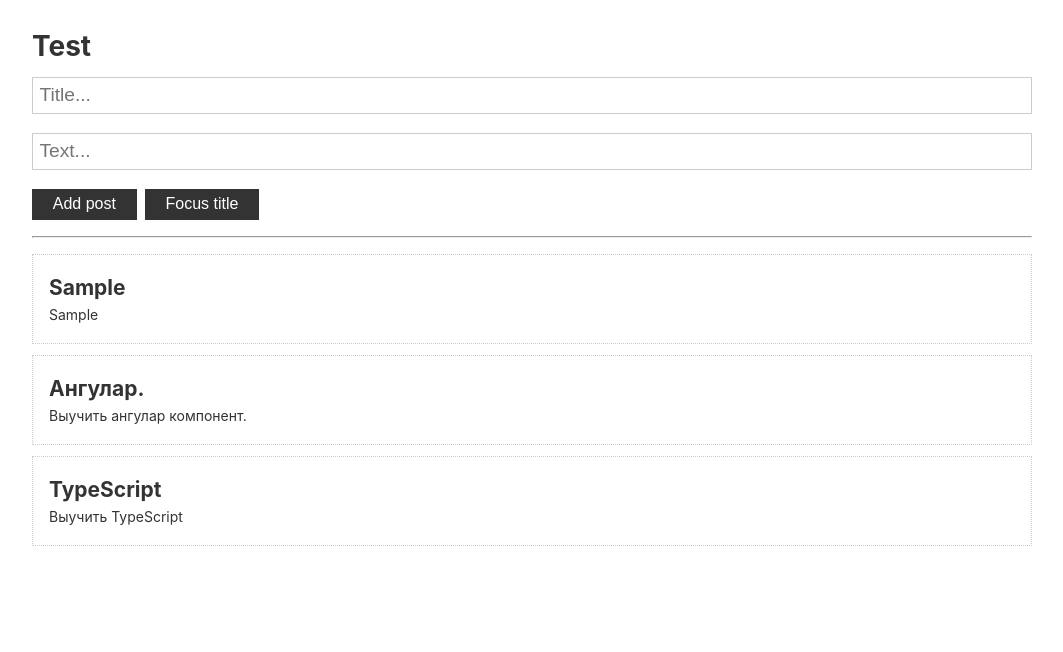
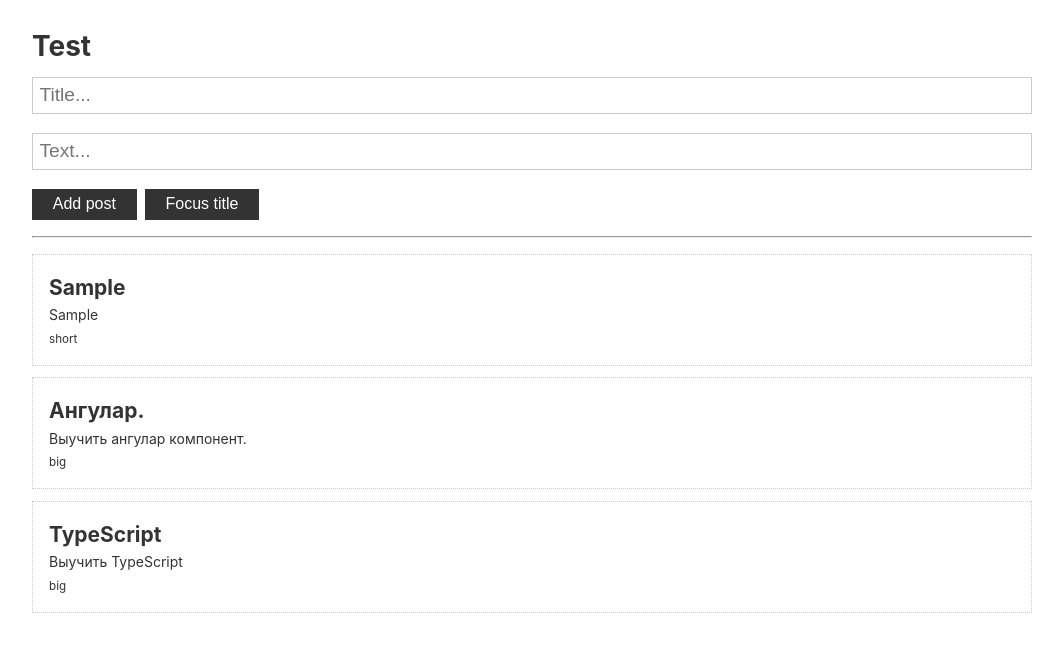
Before and after one commit to Error4ik/angular, an Angular app: page / in a window 1280 px wide. Both pictures are taken after typing "Sample", "Sample" into the empty fields and a click on the button "Add post". Shown: the top 652 px of the page, without its empty margins (108-1171 px from the left). Built offline with nearby package versions, Linux system fonts and the light colour scheme.

Commit message:
Passing HTML to the component.

```diff
--- a/src/app/app.component.html
+++ b/src/app/app.component.html
@@ -8,5 +8,10 @@
   <app-post
     *ngFor="let p of posts"
     [post]="p"
-  ></app-post>
+  >
+    <small *ngIf="p.text.length > 10; else short">big</small>
+    <ng-template #short>
+      <small>short</small>
+    </ng-template>
+  </app-post>
 </div>
--- a/src/app/post/post.component.html
+++ b/src/app/post/post.component.html
@@ -1,4 +1,5 @@
 <div class="card">
   <h2>{{post.title}}</h2>
   <p>{{post.text}}</p>
+  <ng-content></ng-content>
 </div>
```
